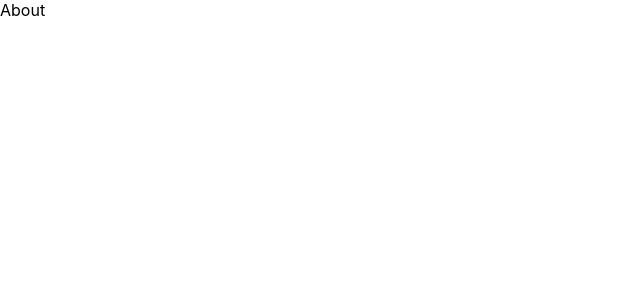
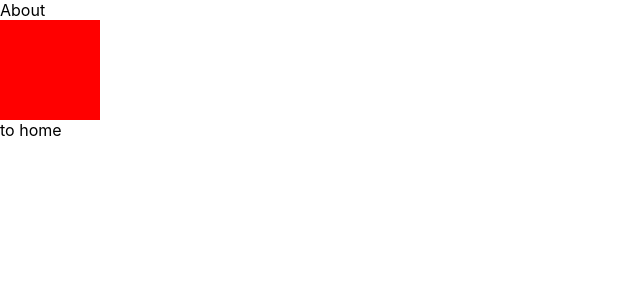
Before and after one commit to mrbartrns/next-class, a Next.js app: page /about in a window 1280 px wide. Shown: the top 300 px of the page, without its empty margins (0-640 px from the left). Built offline with nearby package versions, Linux system fonts and the light colour scheme.

Commit message:
[feat] next basic

```diff
--- a/src/pages/about/index.tsx
+++ b/src/pages/about/index.tsx
@@ -1,7 +1,15 @@
 import React from 'react';
+import Link from 'next/link';
+import * as S from './styles';
 
 const About: React.FC = () => {
-  return <div>About</div>;
+  return (
+    <div>
+      About
+      <S.Box />
+      <Link href="/">to home</Link>
+    </div>
+  );
 };
 
 export default About;
--- /dev/null
+++ b/src/pages/about/styles.tsx
@@ -0,0 +1,7 @@
+import styled from '@emotion/styled';
+
+export const Box = styled.div`
+  width: 100px;
+  height: 100px;
+  background-color: red;
+`;
```
Also changed, not shown: src/pages/posts/[id].tsx (+13 -1 lines).
